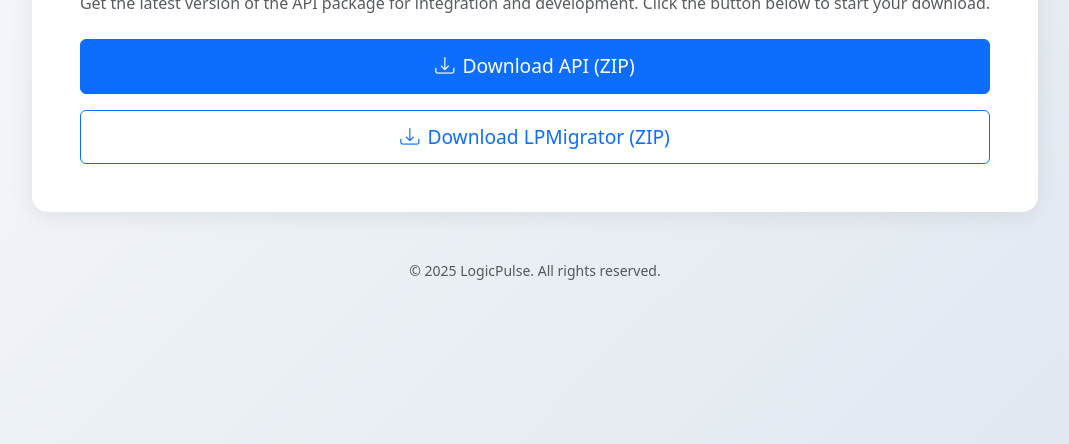
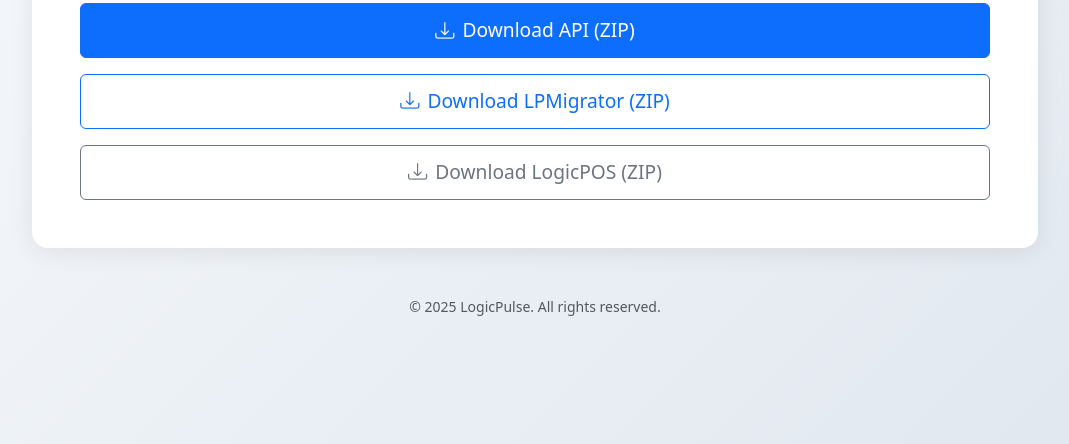
Before and after one commit to logicpulse/logicpos-artifacts, a plain HTML site: page index.html in a window 1280 px wide. Shown: the part 356-800 px from the top of the page, without its empty margins (105-1174 px from the left). Drawn offline with nearby package versions, Linux system fonts and the light colour scheme.

Commit message:
Include logicpos download link

```diff
--- a/index.html
+++ b/index.html
@@ -42,6 +42,9 @@
                 <a href="download/lpmigrator.zip" class="btn btn-outline-primary download-btn w-100" download>
                     <i class="bi bi-download me-2"></i>Download LPMigrator (ZIP)
                 </a>
+                <a href="download/logicpos.zip" class="btn btn-outline-secondary download-btn w-100" download>
+                    <i class="bi bi-download me-2"></i>Download LogicPOS (ZIP)
+                </a>
             </div>
         </div>
         <footer class="mt-5 text-muted small">&copy; 2025 LogicPulse. All rights reserved.</footer>
```
Also changed, not shown: 1 other file.
